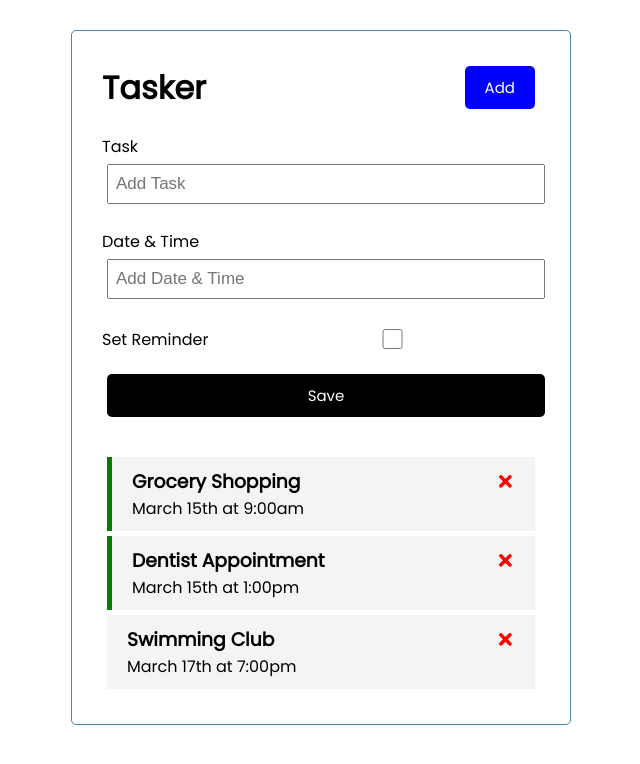
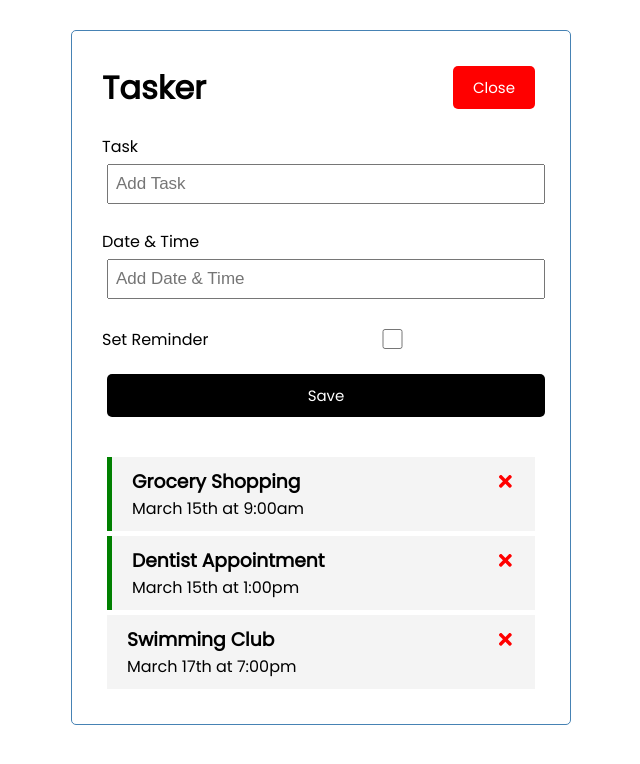
Before and after one commit to TomCS3/Tasker, a React (Create React App) app: page / in a window 1280 px wide. Both pictures are taken after a click on the button "Add". Shown: the top 764 px of the page, without its empty margins (319-959 px from the left). Built offline with nearby package versions, Linux system fonts and the light colour scheme.

Commit message:
First build

```diff
--- a/src/App.js
+++ b/src/App.js
@@ -5,6 +5,7 @@
 import AddTask from './components/AddTask'
 
 const App = () => {
+  const [showAddTask, setShowAddTask] = useState (false)
   const [tasks, setTasks] = useState ([
     {
         id: 1,
@@ -26,6 +27,12 @@
     },
   ])
 
+  // Add Task
+  const addTask = (task) => {
+    const id = Math.floor(Math.random())
+    const newTask = { id, ...task }
+    setTasks([...tasks, newTask])
+  }
   // Delete Task
   const deleteTask = (id) => {
     setTasks(tasks.filter((task) => task.id !==id))
@@ -41,8 +48,9 @@
 
   return (
     <div className="container">
-      <Header />
-      <AddTask />
+      <Header onAdd={() => setShowAddTask(!showAddTask)}
+      showAdd={showAddTask} />
+      {showAddTask && <AddTask onAdd = {addTask} />}
       {tasks.length > 0 ? (
         <Tasks tasks={tasks}
         onDelete={deleteTask}
--- a/src/components/AddTask.js
+++ b/src/components/AddTask.js
@@ -1,11 +1,28 @@
 import { useState } from 'react'
 
-const AddTask = () => {
+const AddTask = ({onAdd}) => {
     const [text, setText] = useState('')
     const [day, setDay] = useState('')
     const [reminder, setReminder] = useState(false)
+
+    const onSubmit = (e) => {
+        e.preventDefault()
+
+        if(!text) {
+            alert('Please add a task')
+            return
+        }
+
+        onAdd({ text, day, reminder})
+
+        setText('')
+        setDay('')
+        setReminder(false)
+    }
+
     return (
-        <form className='add-form'>
+        <form className='add-form'
+        onSubmit={onSubmit}>
             <div className='form-control'>
                 <label>Task</label>
                 <input type='text' placeholder='Add Task'
@@ -21,6 +38,7 @@
             <div className='form-control form-control-check'>
                 <label>Set Reminder</label>
                 <input type='checkbox'
+                checked={reminder}
                 value={reminder}
                 onChange={(e) => setReminder(e.currentTarget.checked)}/>
             </div>
--- a/src/components/Header.js
+++ b/src/components/Header.js
@@ -1,15 +1,15 @@
 import PropTypes from 'prop-types'
 import Button from './Button'
 
-export const Header = ({title}) => {
-   const onClick = () => {
-       console.log('Click')
-   }
+export const Header = ({title, onAdd, showAdd}) => {
     return (
         <header className='header'>
             <h1>{title}</h1>
-            <Button color='blue' text='Add' onClick=
-            {onClick} />
+            <Button
+                color={showAdd ? 'red' : 'blue'}
+                text={showAdd ? 'Close' : 'Add'}
+                onClick={onAdd}
+            />
         </header>
     )
 }
```
